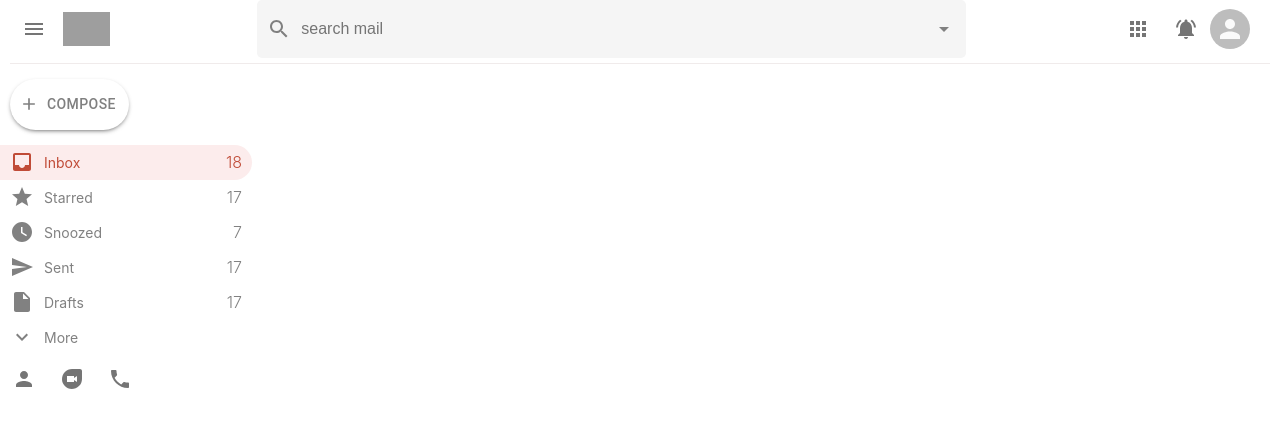
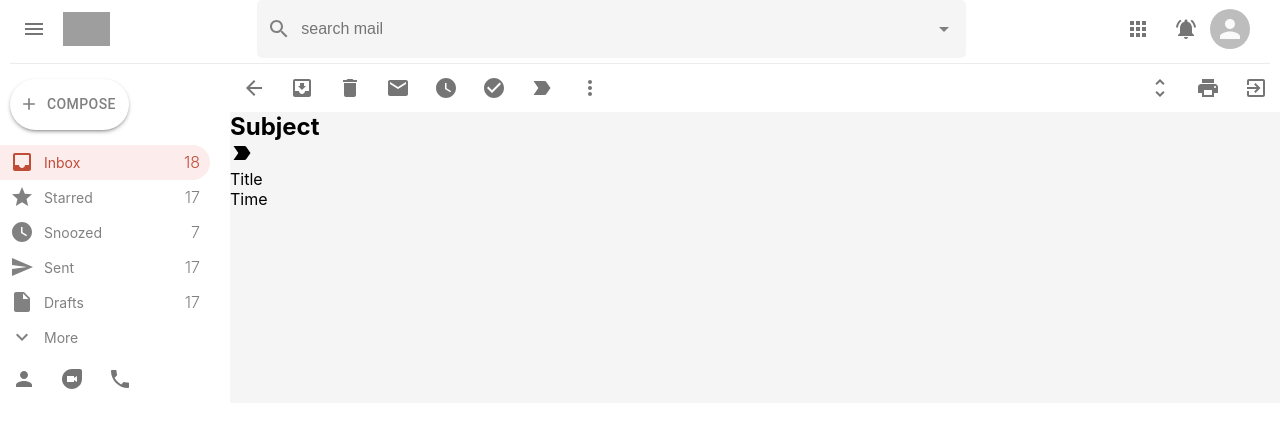
Before and after one commit to SammedSankonatti/gmail-frontend, a React (Create React App) app: page /mail in a window 1280 px wide. Shown: the top 428 px of the page. Built offline with nearby package versions, Linux system fonts and the light colour scheme; grey boxes are pictures that could not be loaded.

Commit message:
Time for jogging

```diff
--- a/src/EmailRow.js
+++ b/src/EmailRow.js
@@ -5,10 +5,14 @@
 import {IconButton} from '@material-ui/core';
 import StarBorderOutlinedIcon from '@material-ui/icons/StarBorderOutlined';
 import LabelImportantOutlinedIcon from '@material-ui/icons/LabelImportantOutlined';
+import { useHistory } from 'react-router-dom';
 
 function EmailRow( { id, subject,title,description,time } ) {
+
+    const history= useHistory();
+
     return (
-        <div className="emailRow">
+        <div onClick={()=> history.push("/mail") } className="emailRow">
             <div className="emailRow__options">
                 <Checkbox />
                 <IconButton>
--- a/src/Mail.css
+++ b/src/Mail.css
@@ -0,0 +1,18 @@
+.mail{
+    flex: 1;
+    background-color: whitesmoke;
+}
+
+.mail__tools{
+    display: flex;
+    justify-content: space-between;
+    background-color: #fff;
+}
+
+.mail__toolsLeft{
+    display: flex;
+}
+
+/* .mail__toolsRight{
+    display: flex;
+} */
--- a/src/Mail.js
+++ b/src/Mail.js
@@ -1,12 +1,81 @@
+import { IconButton } from '@material-ui/core';
 import React from 'react';
 import './Mail.css';
 
+import ArrowBackIcon from '@material-ui/icons/ArrowBack';
+import MoveToInboxIcon from '@material-ui/icons/MoveToInbox';
+import DeleteIcon from '@material-ui/icons/Delete';
+import EmailIcon from '@material-ui/icons/Email';
+import WatchLaterIcon from '@material-ui/icons/WatchLater';
+import CheckCircleIcon from '@material-ui/icons/CheckCircle';
+import LabelImportantIcon from '@material-ui/icons/LabelImportant';
+import MoreVertIcon from '@material-ui/icons/MoreVert';
+import { useHistory } from 'react-router-dom';
+
+import UnfoldMoreIcon from '@material-ui/icons/UnfoldMore';
+import PrintIcon from '@material-ui/icons/Print';
+import ExitToAppIcon from '@material-ui/icons/ExitToApp';
+
+
 function Mail() {
+    const history= useHistory();
     return (
         <div className="mail">
+            <div className="mail__tools">
+                <div className="mail__toolsLeft">
+                    <IconButton onClick={()=> history.push("/")  }>
+                        <ArrowBackIcon />
+                    </IconButton>
+                    <IconButton>
+                        <MoveToInboxIcon />
+                    </IconButton>
+                    <IconButton>
+                        <DeleteIcon />
+                    </IconButton>
+                    <IconButton>
+                        <EmailIcon />
+                    </IconButton>
+                    <IconButton>
+                        <WatchLaterIcon />
+                    </IconButton>
+                    <IconButton>
+                        <CheckCircleIcon />
+                    </IconButton>
+                    <IconButton>
+                        <LabelImportantIcon />
+                    </IconButton>
+                    <IconButton>
+                        <MoreVertIcon />
+                    </IconButton>
+
+                </div>
+                <div className="mail__toolsRight">
+                    <IconButton>
+                        <UnfoldMoreIcon />
+                    </IconButton>
+                    <IconButton>
+                        <PrintIcon />
+                    </IconButton>
+                    <IconButton>
+                        <ExitToAppIcon />
+                    </IconButton>
+                </div>
+            </div>
+
+            <div className="mail__body">
+                <div className="mail__bodyHeader">
+                    <h2> Subject</h2>
+                    <LabelImportantIcon className="mail__importantIcon" />
+                    <p> Title </p>
+                    <p>Time</p>
+                </div>
+                <div>
+
+                </div>
+            </div>
 
         </div>
     )
 }
 
-export default Mail
+export default Mail;
```
Also changed, not shown: 1 other file (tests, documents, lock files or other folders).
